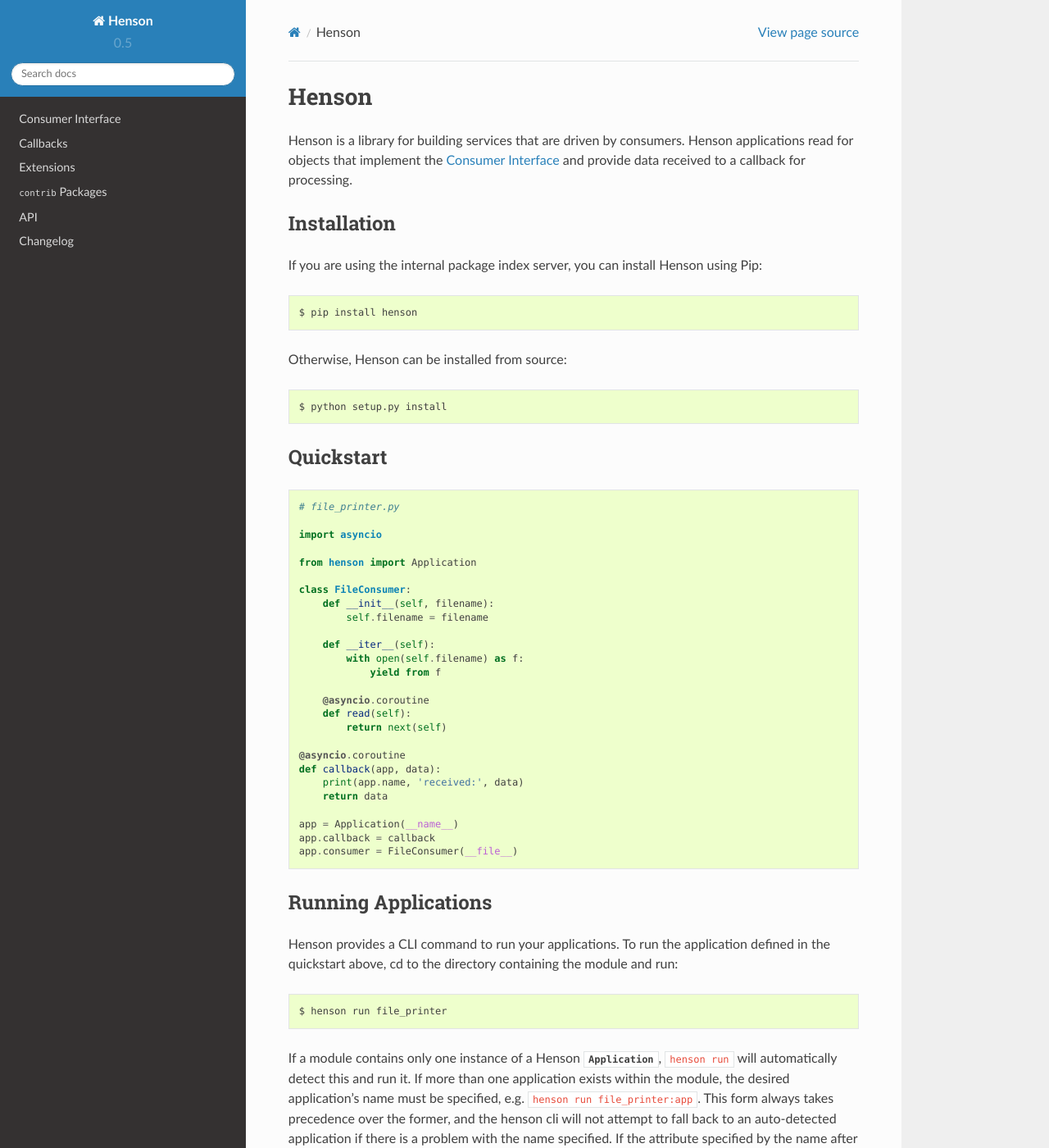
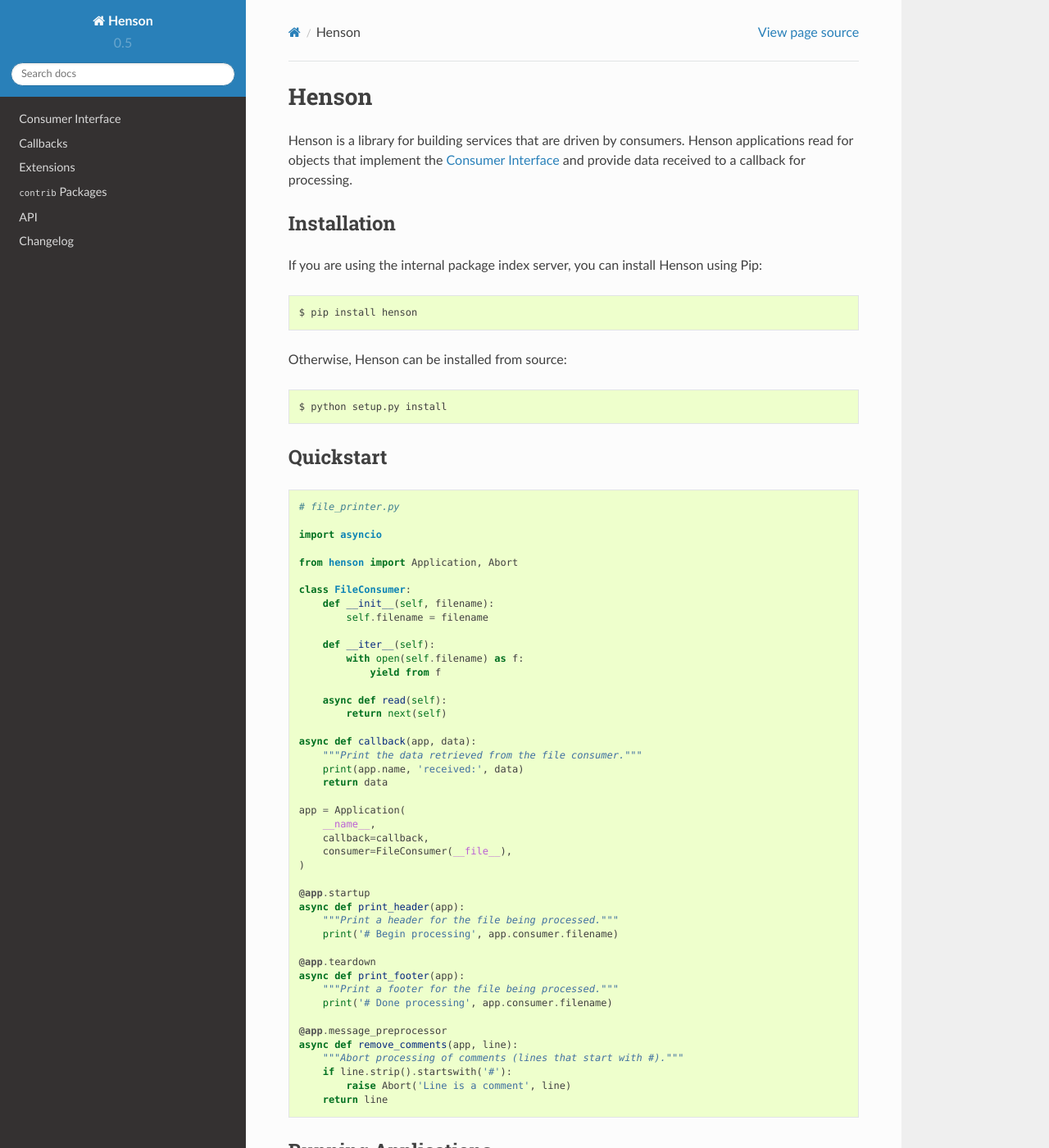
Before and after one commit to iheartradio/Henson, a Sphinx documentation site: the page built from docs/index.rst, in a window 1280 px wide and 1400 px high. Shown: the whole window at 82% size. Built offline with Sphinx 7.4.7 and the Read the Docs theme 2.0.0, drawn with Linux system fonts in a browser that asks for light colours.

Commit message:
Expand quickstart example application
Add startup, teardown, and message_preprocessor callbacks to the example
application. The quickstart does not cover all of Henson's
functionality, but it now contains a more realistic application.

```diff
--- a/docs/index.rst
+++ b/docs/index.rst
@@ -27,7 +27,7 @@ Quickstart
 
     import asyncio
 
-    from henson import Application
+    from henson import Application, Abort
 
     class FileConsumer:
         def __init__(self, filename):
@@ -37,18 +37,37 @@ Quickstart
             with open(self.filename) as f:
                 yield from f
 
-        @asyncio.coroutine
-        def read(self):
+        async def read(self):
             return next(self)
 
-    @asyncio.coroutine
-    def callback(app, data):
+    async def callback(app, data):
+        """Print the data retrieved from the file consumer."""
         print(app.name, 'received:', data)
         return data
 
-    app = Application(__name__)
-    app.callback = callback
-    app.consumer = FileConsumer(__file__)
+    app = Application(
+        __name__,
+        callback=callback,
+        consumer=FileConsumer(__file__),
+    )
+
+    @app.startup
+    async def print_header(app):
+        """Print a header for the file being processed."""
+        print('# Begin processing', app.consumer.filename)
+
+    @app.teardown
+    async def print_footer(app):
+        """Print a footer for the file being processed."""
+        print('# Done processing', app.consumer.filename)
+
+    @app.message_preprocessor
+    async def remove_comments(app, line):
+        """Abort processing of comments (lines that start with #)."""
+        if line.strip().startswith('#'):
+            raise Abort('Line is a comment', line)
+        return line
+
 
 Running Applications
 ====================
```
